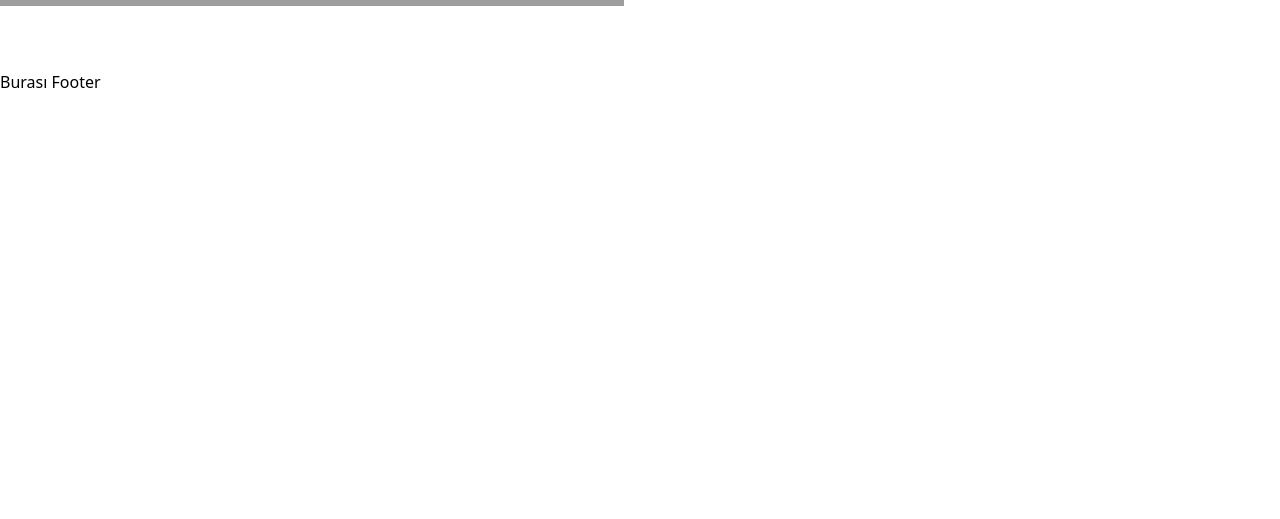
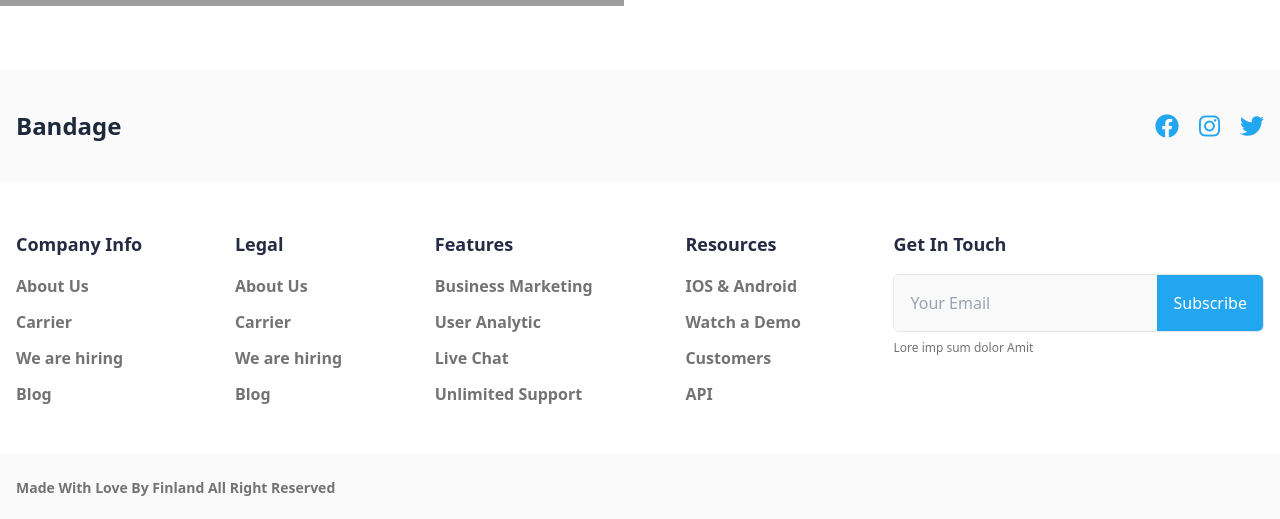
Before and after one commit to emreyildirim-33/ecommerce-capstone, a React (Vite) app: page / in a window 1280 px wide. Shown: the part 4176-4695 px from the top of the page. Before the commit the page ends 4270 px from the top, so only its background shows below. Built offline with nearby package versions, Linux system fonts and the light colour scheme; grey boxes are pictures that could not be loaded.

Commit message:
Footer bileseni tamamlandi: 5 sutunlu yapi ve form eklendi

```diff
--- a/src/layout/Footer.jsx
+++ b/src/layout/Footer.jsx
@@ -1,3 +1,93 @@
-export default function Footer () {
-    return <footer>Burası Footer</footer>
+import React from "react";
+
+export default function Footer() {
+    return (
+        <footer className="bg-white">
+
+
+            <div className="bg-[#FAFAFA] py-10">
+                <div className="container mx-auto px-4 flex flex-col md:flex-row justify-between items-center">
+                    <h3 className="font-bold text-slate-800 text-2xl">Bandage</h3>
+                    <div className="flex gap-5 text-[#23A6F0]">
+                        <i className="fa-brands fa-facebook text-2xl"></i>
+                        <i className="fa-brands fa-instagram text-2xl"></i>
+                        <i className="fa-brands fa-twitter text-2xl"></i>
+                    </div>
+                </div>
+            </div>
+
+
+            <div className="bg-white py-12">
+                <div className="container mx-auto px-4">
+                    <div className="flex flex-col md:flex-row gap-8 justify-between">
+
+
+                        <div className="flex flex-col gap-4">
+                            <h5 className="font-bold text-[#252B42] text-lg">Company Info</h5>
+                            <div className="flex flex-col gap-3 font-bold text-[#737373]">
+                                <a href="#">About Us</a>
+                                <a href="#">Carrier</a>
+                                <a href="#">We are hiring</a>
+                                <a href="#">Blog</a>
+                            </div>
+                        </div>
+
+
+                        <div className="flex flex-col gap-4">
+                            <h5 className="font-bold text-[#252B42] text-lg">Legal</h5>
+                            <div className="flex flex-col gap-3 font-bold text-[#737373]">
+                                <a href="#">About Us</a>
+                                <a href="#">Carrier</a>
+                                <a href="#">We are hiring</a>
+                                <a href="#">Blog</a>
+                            </div>
+                        </div>
+
+
+                        <div className="flex flex-col gap-4">
+                            <h5 className="font-bold text-[#252B42] text-lg">Features</h5>
+                            <div className="flex flex-col gap-3 font-bold text-[#737373]">
+                                <a href="#">Business Marketing</a>
+                                <a href="#">User Analytic</a>
+                                <a href="#">Live Chat</a>
+                                <a href="#">Unlimited Support</a>
+                            </div>
+                        </div>
+
+
+                        <div className="flex flex-col gap-4">
+                            <h5 className="font-bold text-[#252B42] text-lg">Resources</h5>
+                            <div className="flex flex-col gap-3 font-bold text-[#737373]">
+                                <a href="#">IOS & Android</a>
+                                <a href="#">Watch a Demo</a>
+                                <a href="#">Customers</a>
+                                <a href="#">API</a>
+                            </div>
+                        </div>
+
+
+                        <div className="flex flex-col gap-4">
+                            <h5 className="font-bold text-[#252B42] text-lg">Get In Touch</h5>
+                            <div className="flex flex-col gap-2">
+                                <div className="flex border border-[#E6E6E6] rounded-md overflow-hidden">
+                                    <input type="email" placeholder="Your Email" className="bg-[#F9F9F9] p-4 outline-none flex-1 text-[#737373]" />
+                                    <button className="bg-[#23A6F0] text-white px-4 py-2">Subscribe</button>
+                                </div>
+                                <p className="text-[#737373] text-xs">Lore imp sum dolor Amit</p>
+                            </div>
+                        </div>
+
+                    </div>
+                </div>
+            </div>
+
+
+            <div className="bg-[#FAFAFA] py-6">
+                <div className="container mx-auto px-4 text-[#737373] font-bold text-sm text-center md:text-left">
+                    <p>Made With Love By Finland All Right Reserved</p>
+                </div>
+            </div>
+
+        </footer>
+    );
 }
```
